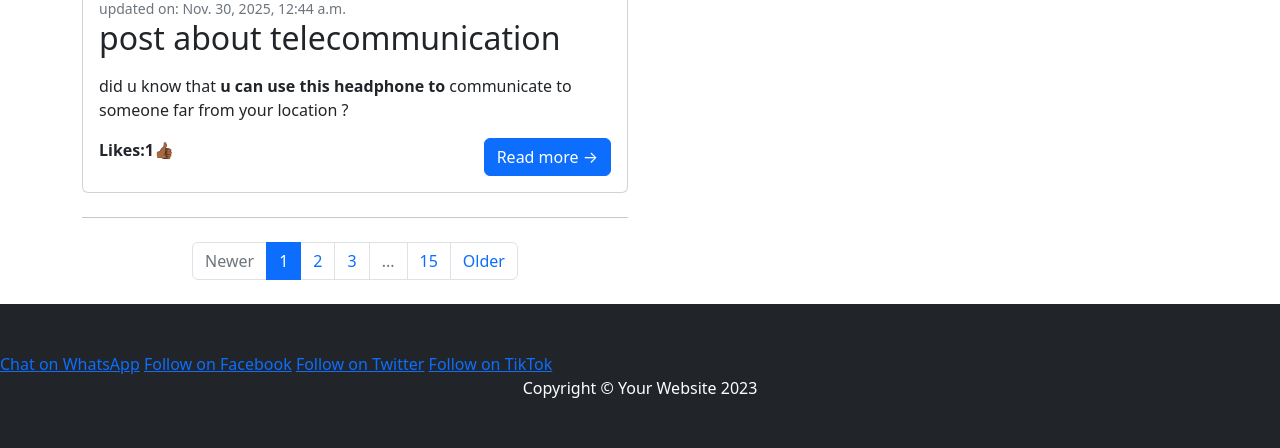
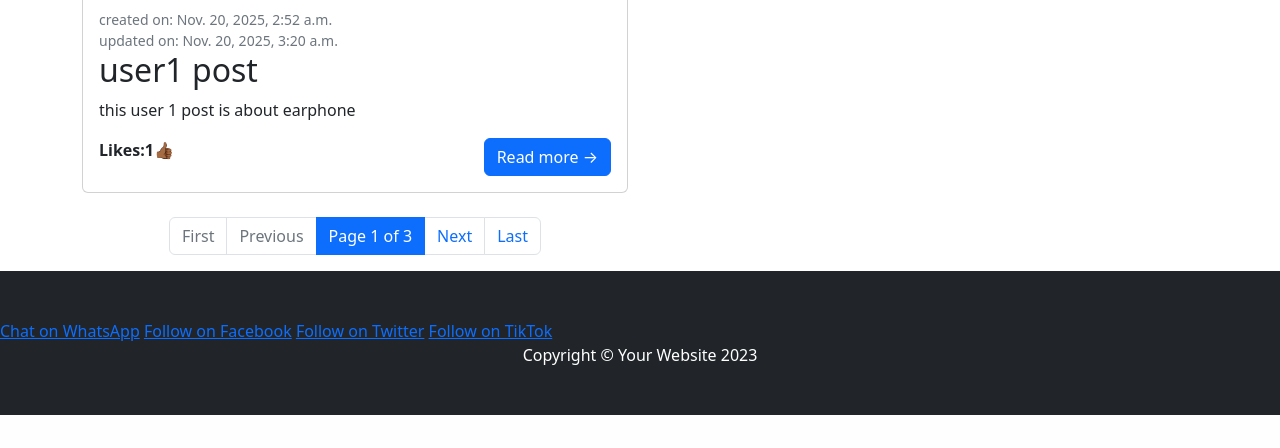
Before and after one commit to techBello/my-blog-site, a Django app: page /home/ in a window 1280 px wide. Shown: the part 3947-4395 px from the top of the page. After the commit the page ends 4362 px from the top, so only its background shows below. Run offline with Django 5.2, Linux system fonts and the light colour scheme; data comes from the database, SQL or seed files in the repository; some libraries are stand-ins or nearby versions; some web fonts are replaced.

Commit message:
done with pagination

```diff
--- a/webapp/the_root/templates/base/home.html
+++ b/webapp/the_root/templates/base/home.html
@@ -102,18 +102,42 @@
                     {% endfor %}
 
                     <!-- Pagination-->
-                    <nav aria-label="Pagination">
-                        <hr class="my-0" />
-                        <ul class="pagination justify-content-center my-4">
-                            <li class="page-item disabled"><a class="page-link" href="#" tabindex="-1" aria-disabled="true">Newer</a></li>
-                            <li class="page-item active" aria-current="page"><a class="page-link" href="#!">1</a></li>
-                            <li class="page-item"><a class="page-link" href="#!">2</a></li>
-                            <li class="page-item"><a class="page-link" href="#!">3</a></li>
-                            <li class="page-item disabled"><a class="page-link" href="#!">...</a></li>
-                            <li class="page-item"><a class="page-link" href="#!">15</a></li>
-                            <li class="page-item"><a class="page-link" href="#!">Older</a></li>
+                     <nav aria-label="Page navigation">
+                        <ul class="pagination justify-content-center">
+
+                            {% if page_obj.has_previous %}
+                            <li class="page-item">
+                                <a class="page-link" href="?page=1">First</a>
+                            </li>
+                            <li class="page-item">
+                                <a class="page-link" href="?page={{ page_obj.previous_page_number }}">Previous</a>
+                            </li>
+                            {% else %}
+                            <li class="page-item disabled"><span class="page-link">First</span></li>
+                            <li class="page-item disabled"><span class="page-link">Previous</span></li>
+                            {% endif %}
+
+                            <li class="page-item active">
+                            <span class="page-link">
+                                Page {{ page_obj.number }} of {{ page_obj.paginator.num_pages }}
+                            </span>
+                            </li>
+
+                            {% if page_obj.has_next %}
+                            <li class="page-item">
+                                <a class="page-link" href="?page={{ page_obj.next_page_number }}">Next</a>
+                            </li>
+                            <li class="page-item">
+                                <a class="page-link" href="?page={{ page_obj.paginator.num_pages }}">Last</a>
+                            </li>
+                          {% else %}
+                            <li class="page-item disabled"><span class="page-link">Next</span></li>
+                            <li class="page-item disabled"><span class="page-link">Last</span></li>
+                        {% endif %}
+
                         </ul>
-                    </nav>
+                        </nav>
+
                 </div>
             </div>
         </div>
--- a/webapp/the_root/views.py
+++ b/webapp/the_root/views.py
@@ -6,6 +6,8 @@ from .models import Post, Comments, Likes, Profile, Likes
 import bleach # type: ignore
 from django.db.models import Q # type: ignore
 from django.core.mail import send_mail # type: ignore
+from django.core.paginator import Paginator # type: ignore
+
 
 def search_posts(request):
     query = request.GET.get('q')
@@ -22,11 +24,16 @@ def search_posts(request):
 
 # Create your views here.
 def home(request):
-    all_posts = Post.objects.all()
+    all_posts = Post.objects.all().order_by('-created')
+    paginator = Paginator(all_posts, 2)  # Show 5 posts per page
     all_comments = Comments.objects.all()
     all_likes = Likes.objects.filter(like=True)
 
-    return render(request, "base/home.html", {'all_posts':all_posts, 'all_comments':all_comments, 'all_likes':all_likes})
+    page_number = request.GET.get('page')
+    page_obj = paginator.get_page(page_number)
+
+
+    return render(request, "base/home.html", {'all_posts':all_posts, 'all_comments':all_comments, 'all_likes':all_likes, 'page_obj':page_obj})
 
 def about(request):
     return render(request, "base/About.html")
```
Also changed, not shown: webapp/the_root/models.py (line endings or trailing spaces).
